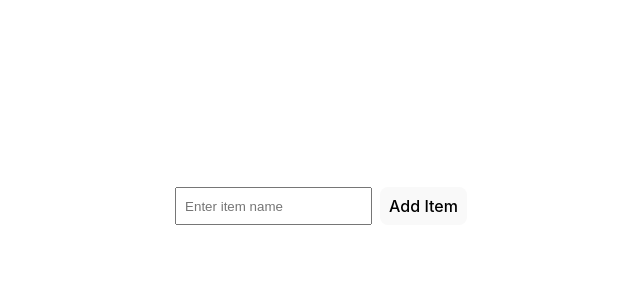
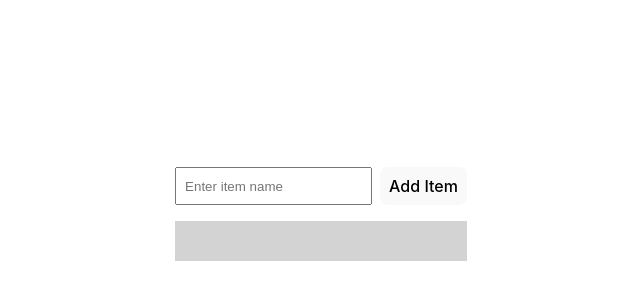
Before and after one commit to maw101/draggable-list, a React (Vite) app: page / in a window 1280 px wide. Shown: the part 186-486 px from the top of the page, without its empty margins (319-959 px from the left). Built offline with nearby package versions, Linux system fonts and the light colour scheme.

Commit message:
Add background to list

```diff
--- a/src/components/draggable/ReorderableList.tsx
+++ b/src/components/draggable/ReorderableList.tsx
@@ -35,6 +35,7 @@ const ReorderableList = ({ data, handleChange, removalHandler }: ReorderableList
 
     return (
         <DragDropContext onDragStart={onDragStart} onDragEnd={onDragEnd}>
+            <div style={{ backgroundColor: '#d3d3d3', padding: '20px' }}>
                 <Droppable droppableId="droppable">
                     {(provided, _) => (
                         <div ref={provided.innerRef} style={{ display: 'grid', gap: '5px' }}>
@@ -45,6 +46,7 @@ const ReorderableList = ({ data, handleChange, removalHandler }: ReorderableList
                         </div>
                     )}
                 </Droppable>
+            </div>
         </DragDropContext>
     )
 }
```
Lines whose indentation alone changed are shown as unchanged.
